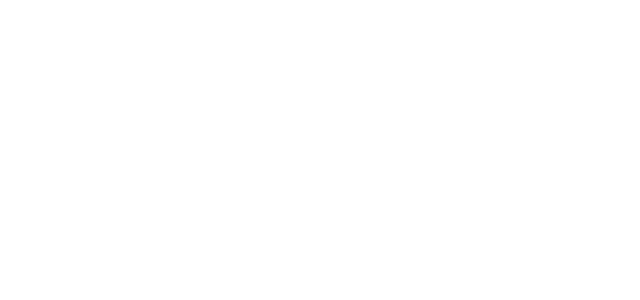
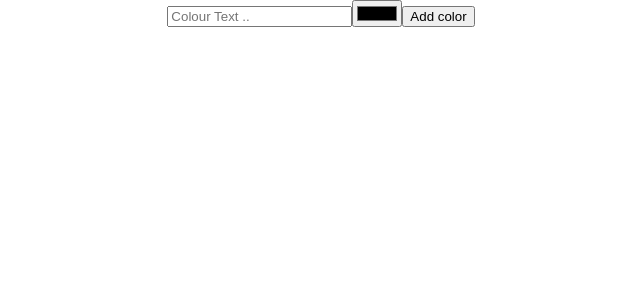
Before and after one commit to kshitijingole/my-app, a React (Create React App) app: page / in a window 1280 px wide. Shown: the top 300 px of the page, without its empty margins (319-959 px from the left). Built offline with nearby package versions, Linux system fonts and the light colour scheme.

Commit message:
useRef Hook -Handling forms in React

```diff
--- a/src/App.js
+++ b/src/App.js
@@ -1,10 +1,28 @@
 import logo from './logo.svg';
 import './App.css';
+import { useRef } from 'react';
 
 function App() {
+  const textTitle = useRef();
+  const hexColor = useRef();
+
+  console.log(textTitle);
+  console.log(hexColor);
+
+  const submit = (e) => {
+    e.preventDefault();
+    const title = textTitle.current.value;
+    const color = hexColor.current.value;
+    alert(`${title}, ${color}`);
+  };
+
   return (
     <div className="App">
-
+      <form onSubmit={submit}>
+        <input type="text" ref={textTitle} placeholder="Colour Text .."></input>
+        <input type="color" ref={hexColor}></input>
+        <button>Add color</button>
+      </form>
     </div>
   );
 }
```
